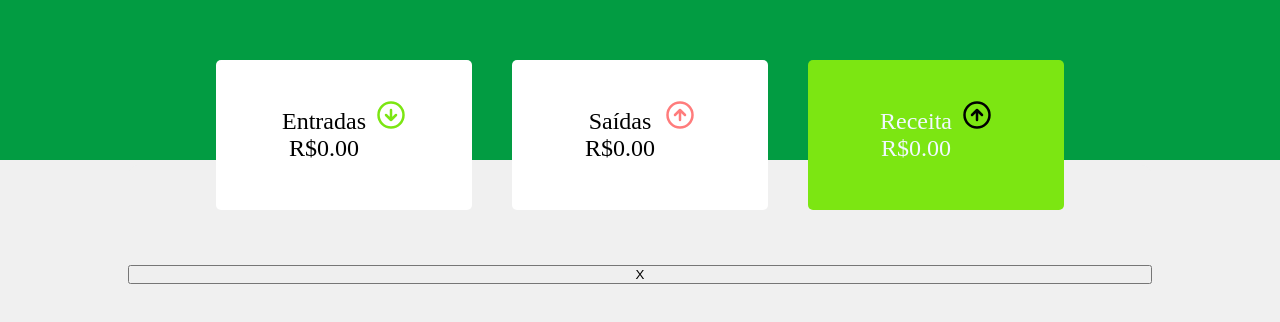
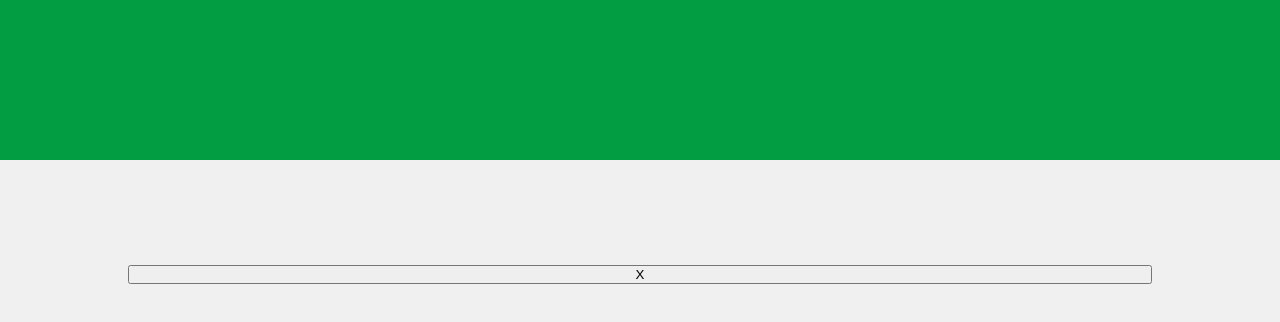
Before and after one commit to Novalesky/Finactrl, a React (Create React App) app: page / in a window 1280 px wide. Shown: the top 322 px of the page. Built offline with nearby package versions, Linux system fonts and the light colour scheme; a web font is replaced by a local one.

Commit message:
displayValue logic invertion

```diff
--- a/src/components/displayValue/index.jsx
+++ b/src/components/displayValue/index.jsx
@@ -2,23 +2,11 @@ import React from 'react'
 import './index.css'
 
 
-export default function DisplayValue({children}){
+export default function DisplayValue({conditionalStyle}){
+    const style = conditionalStyle <0 ? 'true' : false
     return(
-        <div className='displayValueContainer'>
-            <div className = "arrow">
-                <svg xmlns="http://www.w3.org/2000/svg"
-                fill="none"
-                stroke="currentColor"
-                strokeWidth="2"
-                strokeLinecap="round"
-                strokeLinejoin="round"
-                viewBox="0 0 24 24"
-                focusable="false">
-                    <circle cx="12" cy="12" r="10"/>
-                    <path d="M16 12l-4-4-4 4m4 4V8"/>
-                </svg>
-        </div>
-            {children}
+        <div className={ style || 'defaultStyle'}>
+
         </div>
     )
 }
--- a/src/components/incomingDisplayFunction/index.jsx
+++ b/src/components/incomingDisplayFunction/index.jsx
@@ -1,5 +1,6 @@
 import React from 'react'
 import {useData} from '../../context/data_provider/index'
+import DisplayValue from '../displayValue/index'
 
 export default function IncomingDisplayFunction(){
 
@@ -15,10 +16,11 @@ export default function IncomingDisplayFunction(){
         return acc + add
     },0)
 
+
+
     return(
         <div className="incomingContainer">
-            <p>Entradas</p>
-            <p>R${valueHandle.toFixed(2)}</p>
+
         </div>
     )
 }
--- a/src/components/revenueDisplayFunction/index.jsx
+++ b/src/components/revenueDisplayFunction/index.jsx
@@ -1,5 +1,6 @@
 import React from 'react'
 import {useData} from '../../context/data_provider/index'
+import DisplayValue from '../displayValue/index'
 
 export default function RevenueDisplayFunction(){
     const {state} = useData()
@@ -7,12 +8,11 @@ export default function RevenueDisplayFunction(){
     const parsedIncomings = state.incomings.map((ele)=> parseFloat(ele.value) ).reduce((add, acc)=>{return add + acc},0)
     const parsedSpendings = state.spendings.map((ele)=> parseFloat(ele.value) ).reduce((add, acc)=>{return add + acc},0)
 
-    let revenueValue = parsedIncomings + parsedSpendings
+    const revenueValue = parsedIncomings + parsedSpendings
 
 
 
     return(<div className="revenueContainer">
-        <p>Receita</p>
-        <p>R${revenueValue.toFixed(2)}</p>
+        <DisplayValue />
     </div>)
 }
--- a/src/index.jsx
+++ b/src/index.jsx
@@ -1,6 +1,5 @@
 import React,{useState} from 'react'
 import ReactDOM from 'react-dom'
-import DisplayValue from './components/displayValue/index'
 import DataProvider from './context/data_provider/index'
 import IncomingDisplayFunction from './components/incomingDisplayFunction/index'
 import SpendingDisplayFunction from './components/spendingDisplayFunction/index'
@@ -24,24 +23,9 @@ function Index (){
         <main>
             <DataProvider>
                 <div className ='headContainer'>
+                    <RevenueDisplayFunction/>
 
-                        <DisplayValue>
-                            <IncomingDisplayFunction>
 
-                            </IncomingDisplayFunction>
-                        </DisplayValue>
-
-                        <DisplayValue>
-                            <SpendingDisplayFunction>
-
-                            </SpendingDisplayFunction>
-                        </DisplayValue>
-
-                        <DisplayValue>
-                            <RevenueDisplayFunction >
-
-                            </RevenueDisplayFunction>
-                        </DisplayValue>
                 </div>
                 <div className='transactionsContainer'>
                     {modalHandle}
```
